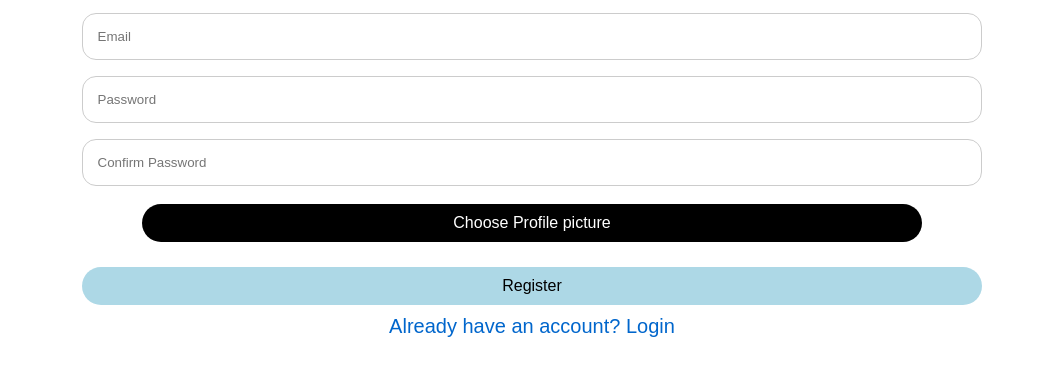
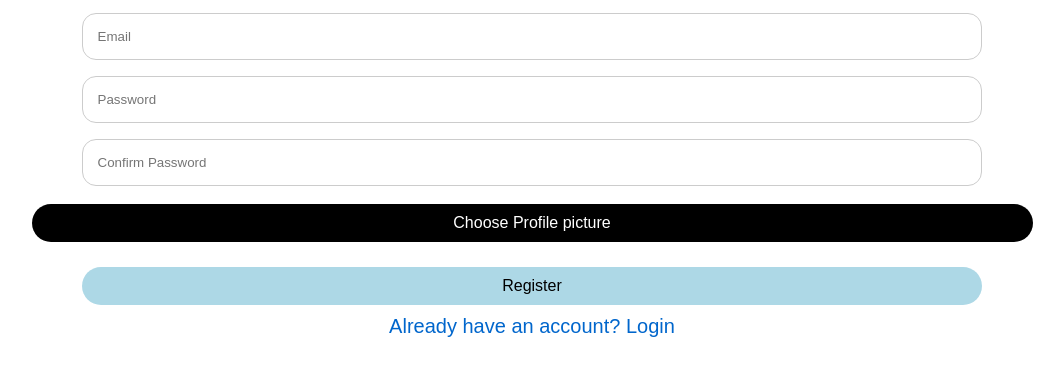
Before and after one commit to alvianxxuxio/Vastalk, a website: page index.html in a window 1280 px wide. Shown: the part 196-572 px from the top of the page, without its empty margins (108-1172 px from the left). Drawn offline with nearby package versions, Linux system fonts and the light colour scheme; no server answers.

Commit message:
Update index.html

```diff
--- a/index.html
+++ b/index.html
@@ -29,7 +29,7 @@
 
 
 <!-- Input file dengan gaya custom -->
-<label id="cst" for="profilePicture" class="custom-file-upload">Choose Profile picture</label>
+<label id="cst" for="profilePicture" class="custom-file-upload" style="width: 100%;">Choose Profile picture</label>
 <input type="file" id="profilePicture" accept="image/*" required onchange="previewFile()">
 
 <!-- Pratinjau gambar dan nama file -->
@@ -46,8 +46,8 @@
     <center><div class="sdjk" width="350" height="50" alt="lts"/></center>
     <h2>Login</h2>
     <input type="email" id="loginEmail" placeholder="Email" required>
-    <input type="password" id="loginPassword" placeholder="Password" required>
-    <a class="toggle-btn" href="forgot-password">Forgot password?</a>
+    <input type="password" id="loginPassword" placeholder="Password" required><br>
+    <a class="toggle-btn" href="forgot-password">Forgot password?</a><br>
     <button id="log" onclick="login()">Login</button>
     <p class="toggle-btn" onclick="toggleForm()">Don't have an account? Register</p>
 </div>
```
